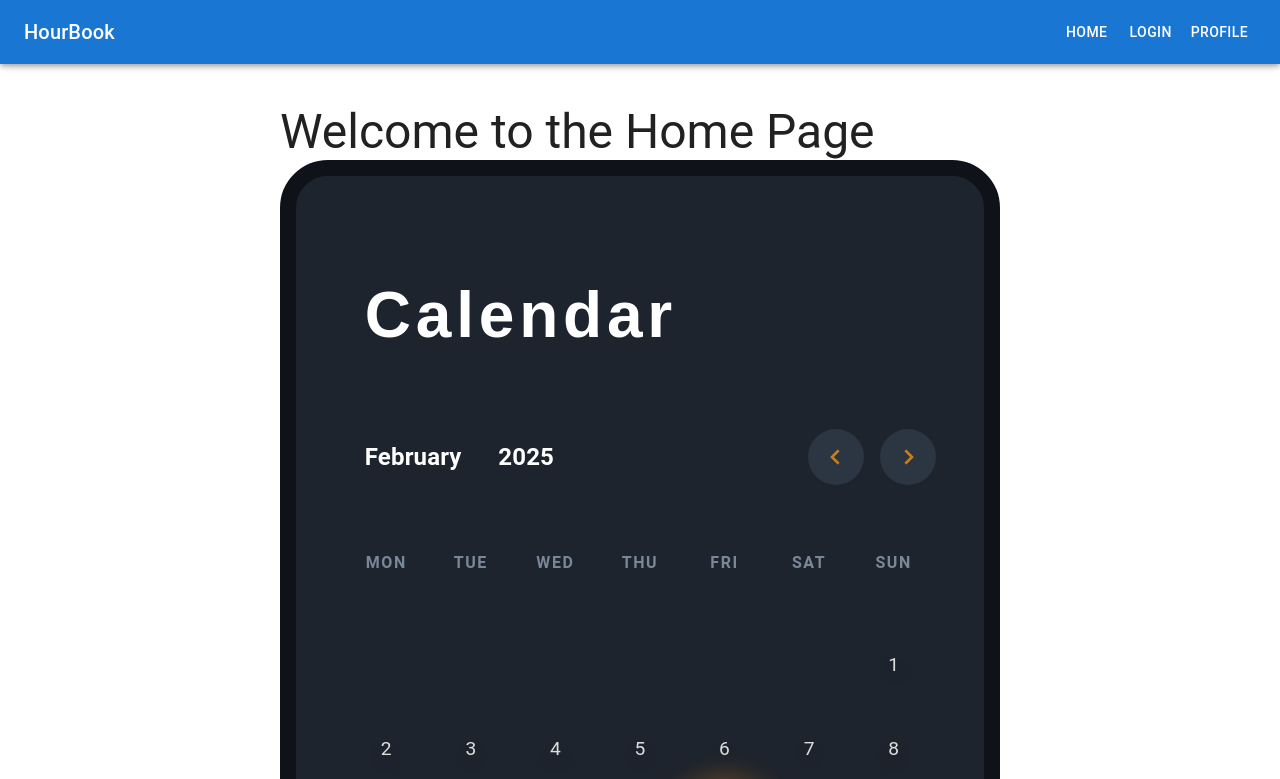
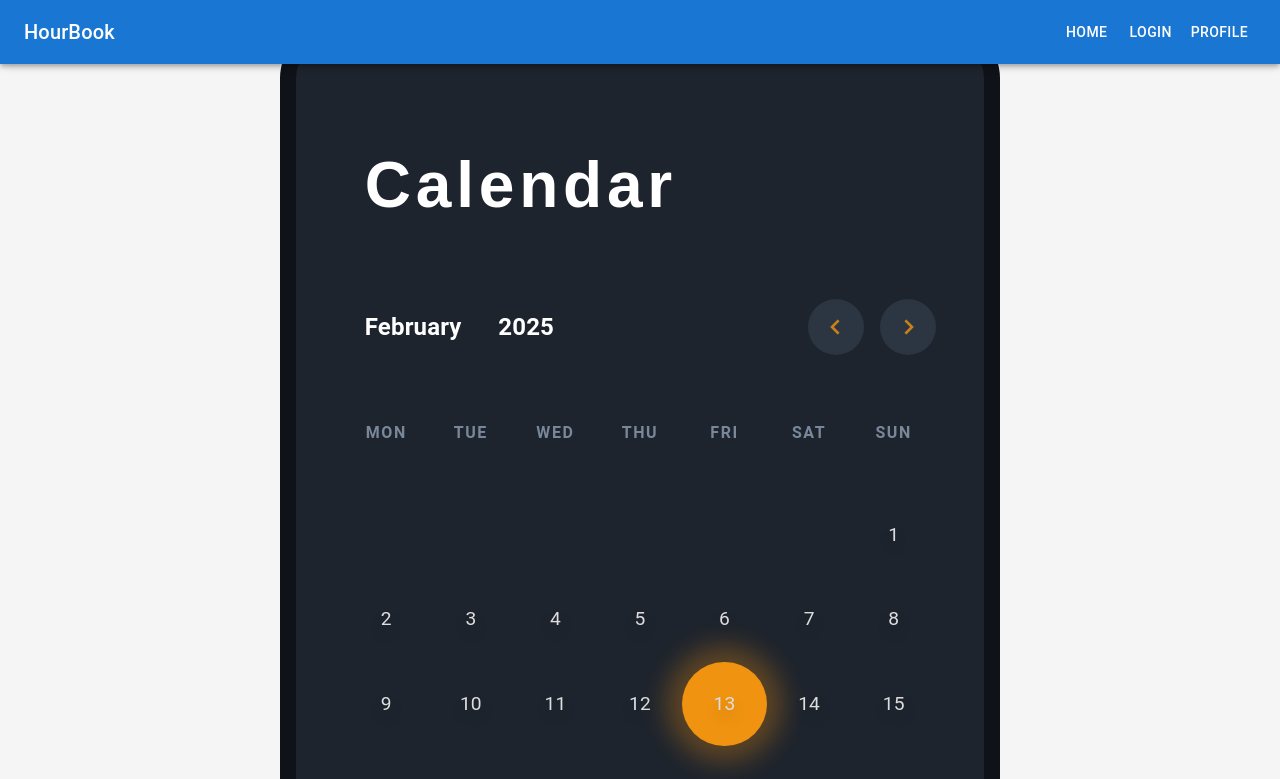
Before and after one commit to kvilho/nowhitespaces, a React (Vite) app in the folder frontend/: page / in a window 1280 px wide. Shown: the top 779 px of the page. Built offline with nearby package versions, Linux system fonts and the light colour scheme.

Commit message:
loginform container

```diff
--- a/frontend/src/components/Calendar.tsx
+++ b/frontend/src/components/Calendar.tsx
@@ -1,5 +1,4 @@
 import React, { useState } from "react";
-import "../styles/main.css";
 import "../styles/calendar.css"; // Import the calendar CSS file
 
 // Define types for entry data
--- a/frontend/src/pages/Home.tsx
+++ b/frontend/src/pages/Home.tsx
@@ -1,16 +1,19 @@
 import React from "react";
 import { Container, Typography } from "@mui/material";
 import Calendar from "../components/Calendar";
+import "../styles/main.css";
 
 
 const Home: React.FC = () => {
   return (
-    <Container>
-      <Typography variant="h3" mt={5}>
+    <div className="home-container">
+      <Typography variant="h3" className="home-title">
         Welcome to the Home Page
       </Typography>
-      <Calendar/>
-    </Container>
+      <div className="calendar-wrapper">
+        <Calendar />
+      </div>
+    </div>
   );
 };
 
--- a/frontend/src/styles/calendar.css
+++ b/frontend/src/styles/calendar.css
@@ -1,5 +1,6 @@
 .calendar-app {
-    width: 60%;
+    width: 90%;
+    height: 860px;
     min-width: 90vmin;
     background-color: #1e242d;
     padding: 3rem;
--- a/frontend/src/styles/loginform.css
+++ b/frontend/src/styles/loginform.css
@@ -3,6 +3,12 @@
     justify-content: center;
     align-items: center;
     height: 100vh;
+    width: 350px;
+    height: 400px;
+    border-radius: 50px;
+    background: #e0e0e0;
+    box-shadow: 20px 20px 60px #bebebe,
+                -20px -20px 60px #ffffff;
 }
 
 .login-form {
--- a/frontend/src/styles/main.css
+++ b/frontend/src/styles/main.css
@@ -1,21 +1,38 @@
-@import url("https://fonts.googleapis.com/css2?family=Comfortaa:wght@300..700&display=swap");
-
-/* Global styles */
-body {
+/* Ensure the entire page takes full height */
+html, body {
+  height: 100%;
   margin: 0;
   padding: 0;
-  box-sizing: border-box;
-  outline: none;
   font-family: "Comfortaa", sans-serif;
-  background-color: black;
-  color: white; /* Ensures readable text */
-  min-height: 100vh; /* Ensure background covers full page */
   display: flex;
   justify-content: center;
   align-items: center;
+  background-color: #f5f5f5; /* Light gray background */
 }
 
-/* Ensure container centers everything */
-.container {
+/* Container for the home page */
+.home-container {
+  display: flex;
+  flex-direction: column;
+  align-items: center;
+  justify-content: center;
+  width: 100%;
+  height: 100vh; /* Takes full viewport height */
+}
+
+/* Title styling */
+.home-title {
+  margin-bottom: 20px;
+  font-weight: bold;
   text-align: center;
+  color: #333; /* Dark gray */
 }
+
+/* Wrapper to center the calendar */
+.calendar-wrapper {
+  display: flex;
+  justify-content: center;
+  align-items: center;
+  width: 100%;
+  max-width: 800px; /* Ensures it doesn’t stretch too much */
+}
```
Also changed, not shown: 1 other file (tests, documents, lock files or other folders).
